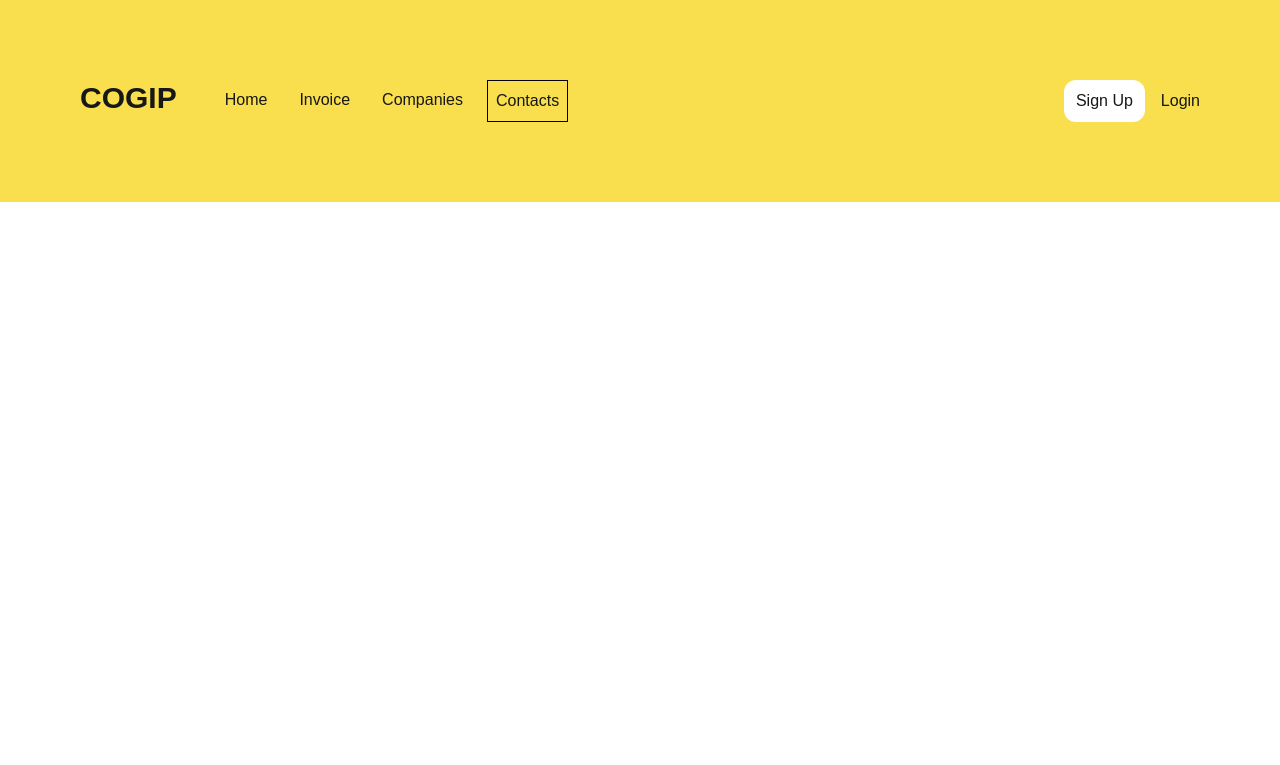
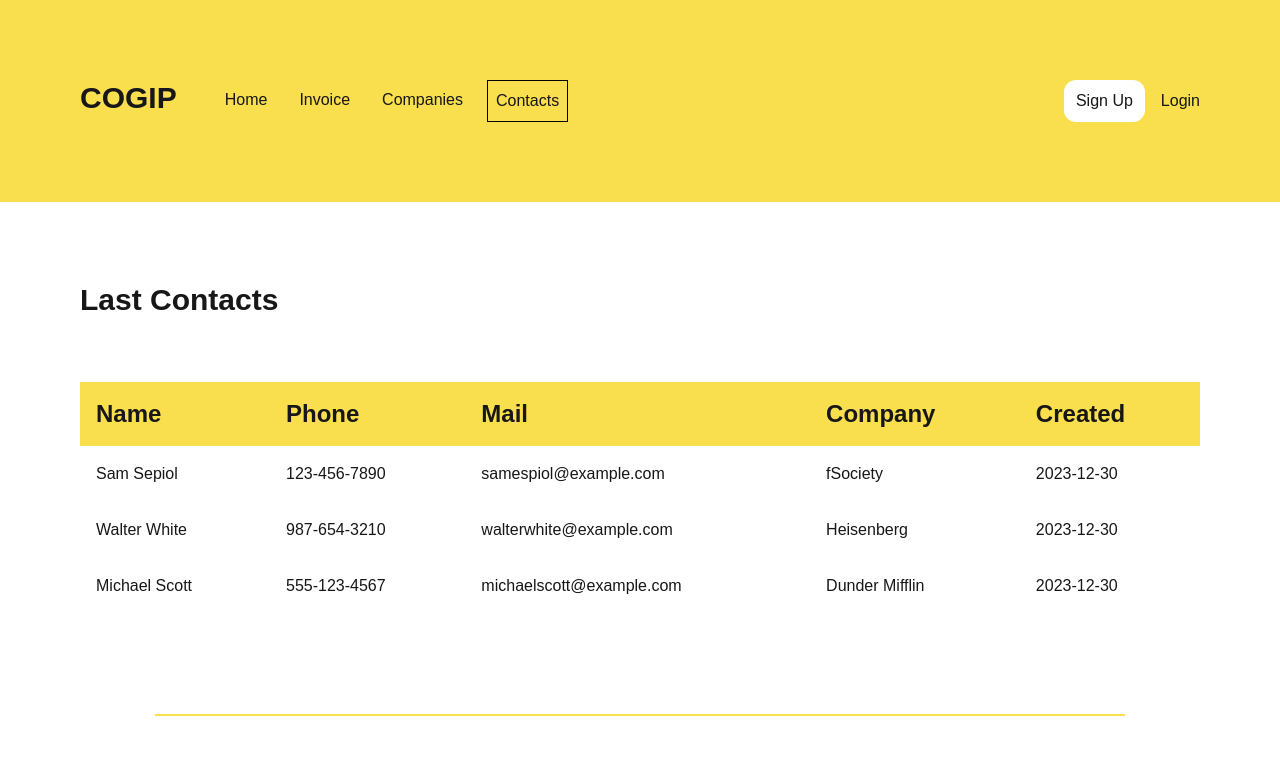
Before and after one commit to sam-sepiol1/cogip-client, a Next.js app: page /contacts in a window 1280 px wide. Shown: the top 765 px of the page. Built offline with nearby package versions, Linux system fonts and the light colour scheme.

Commit message:
Added a Footer component on the main

```diff
--- a/app/contacts/page.tsx
+++ b/app/contacts/page.tsx
@@ -1,9 +1,13 @@
 import Header from "../components/Header";
+import Footer from "../components/Footer";
+import Contacts from "../components/Contacts";
 
 export default function Invoices() {
     return (
         <main>
             <Header />
+            <Contacts />
+            <Footer />
         </main>
     );
 }
```
